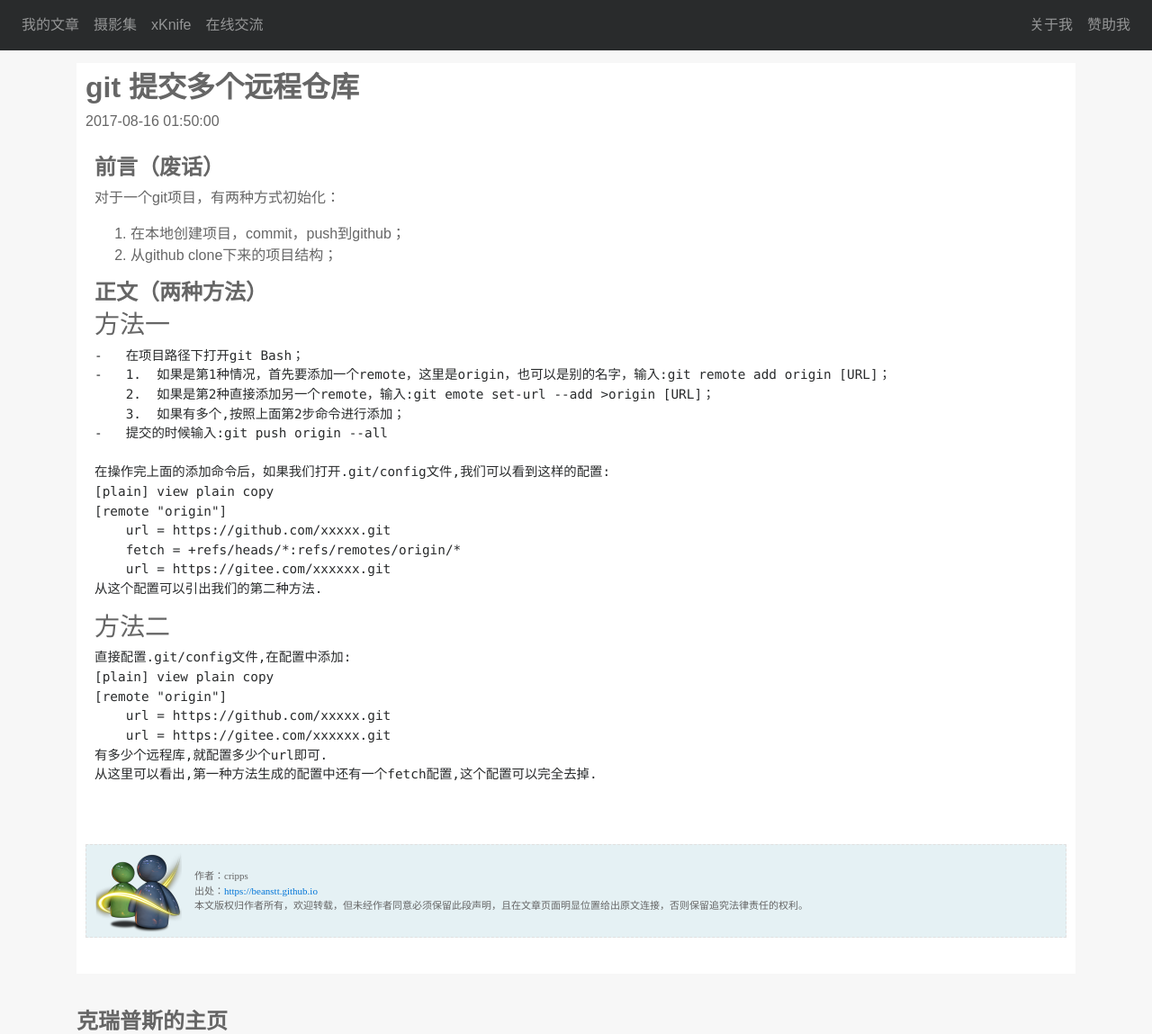
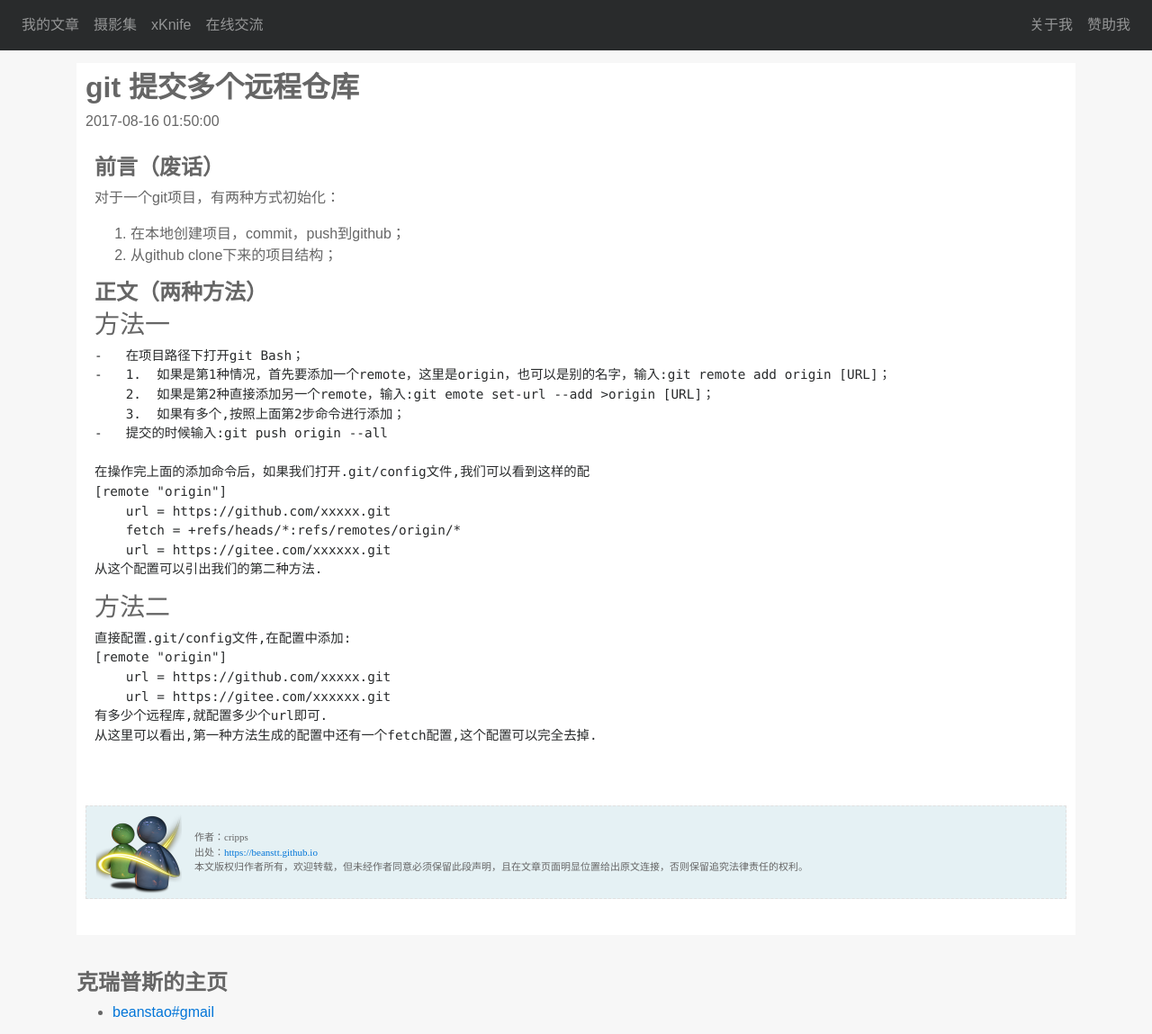
Before and after one commit to beanstt/beanstt.github.io, a Jekyll site: the page built from _posts/2017-08-16-git all.md, in a window 1280 px wide and 1292 px high, cut to the strip 0-1149 px from the top of the window. Shown: the whole strip at 90% size. Built offline with Jekyll 4.4.1, drawn with Linux system fonts in a browser that asks for light colours; nearby versions of some CDN libraries; comment, search, counter and statistics services are not loaded.

Commit message:
fix : git all

````diff
--- a/_posts/2017-08-16-git all.md
+++ b/_posts/2017-08-16-git all.md
@@ -19,8 +19,7 @@ comments: true
     3.  如果有多个,按照上面第2步命令进行添加；
 -   提交的时候输入:git push origin --all
 
-在操作完上面的添加命令后，如果我们打开.git/config文件,我们可以看到这样的配置:
-[plain] view plain copy
+在操作完上面的添加命令后，如果我们打开.git/config文件,我们可以看到这样的配
 [remote "origin"]
     url = https://github.com/xxxxx.git
     fetch = +refs/heads/*:refs/remotes/origin/*
@@ -31,7 +30,6 @@ comments: true
 ### 方法二
 ```
 直接配置.git/config文件,在配置中添加:
-[plain] view plain copy
 [remote "origin"]
     url = https://github.com/xxxxx.git
     url = https://gitee.com/xxxxxx.git
````
